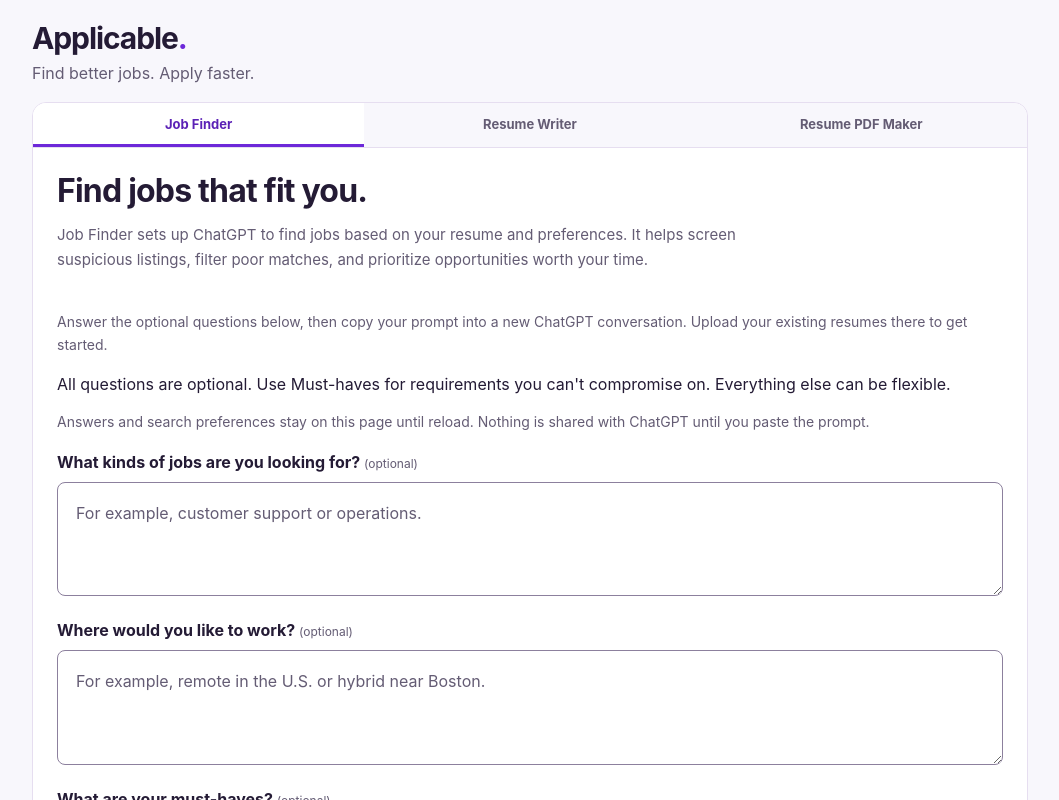
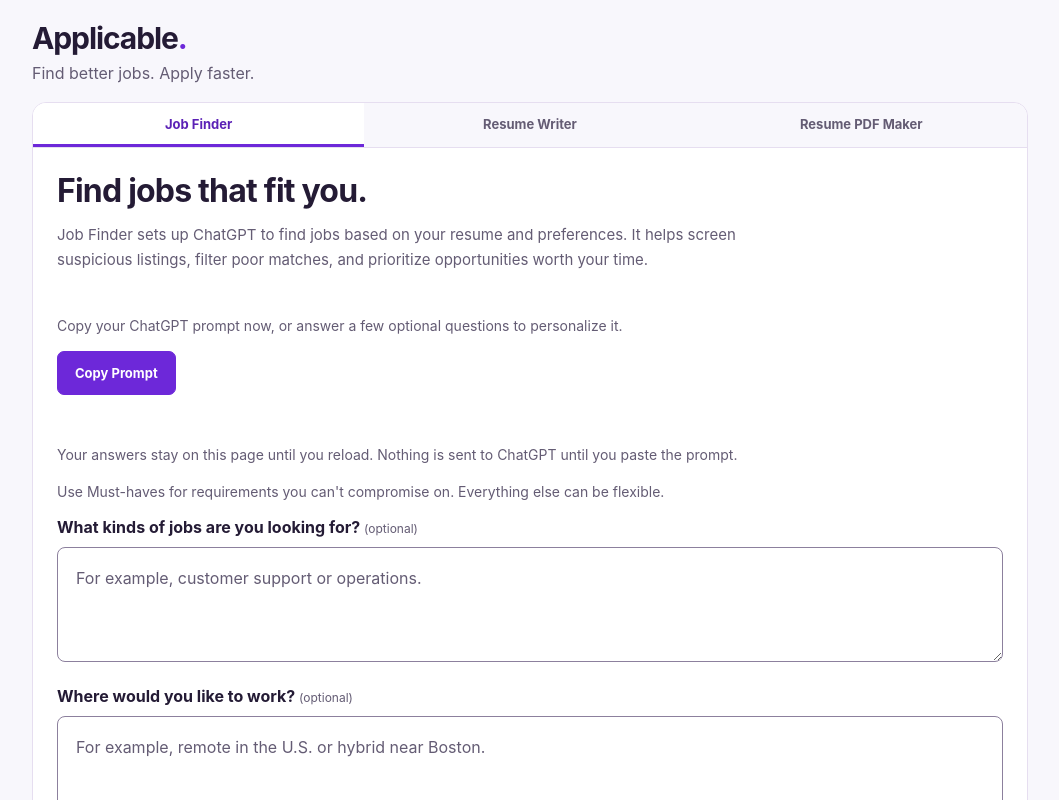
Before and after one commit to Ewager1/applicable, a React (Vite) app: page / in a window 1280 px wide. Both pictures are taken after a click on the tab "Job Finder". Shown: the top 800 px of the page, without its empty margins (110-1169 px from the left). Built offline with nearby package versions, Linux system fonts and the light colour scheme.

Commit message:
feat: make Job Finder setup prompt-first (#93) (#97)

```diff
--- a/src/styles.css
+++ b/src/styles.css
@@ -397,9 +397,21 @@
   margin-top: 18px;
 }
 
-.job-finder-setup form,
 .job-finder-output {
   margin-top: 18px;
+}
+
+.job-finder-additional {
+  margin-bottom: 24px;
+}
+
+.job-finder-additional > summary {
+  min-height: 44px;
+  padding: 10px 0;
+}
+
+.job-finder-additional[open] > summary {
+  margin-bottom: 12px;
 }
 
 .job-finder-field {
--- a/src/ui/App.tsx
+++ b/src/ui/App.tsx
@@ -118,10 +118,6 @@
               your time.
             </p>
           </section>
-          <p className="tool-guidance">
-            Answer the optional questions below, then copy your prompt into a new ChatGPT
-            conversation. Upload your existing resumes there to get started.
-          </p>
           <JobFinderSetup />
         </div>
         <div
--- a/src/ui/JobFinderSetup.tsx
+++ b/src/ui/JobFinderSetup.tsx
@@ -43,6 +43,8 @@
     example: 'For example, changing industries or using training experience.',
   },
 ];
+const INITIAL_QUESTION_COUNT = 3;
+
 const settingsFields: { key: keyof JobFinderSettings; label: string; description: string }[] = [
   {
     key: 'usJobsOnly',
@@ -111,16 +113,28 @@
     }
   }
 
+  function renderQuestions(items: typeof questions) {
+    return items.map(({ key, label, example }) => (
+      <div className="job-finder-field" key={key}>
+        <label htmlFor={`job-finder-${key}`}>
+          {label} <span className="optional">(optional)</span>
+        </label>
+        <textarea
+          id={`job-finder-${key}`}
+          rows={3}
+          placeholder={example}
+          value={answers[key]}
+          onChange={(event) => {
+            clearCopyFeedback();
+            setAnswers({ ...answers, [key]: event.target.value });
+          }}
+        />
+      </div>
+    ));
+  }
+
   return (
     <div className="job-finder-setup">
-      <p id="job-finder-help">
-        All questions are optional. Use Must-haves for requirements you can't compromise on.
-        Everything else can be flexible.
-      </p>
-      <p className="tool-guidance">
-        Answers and search preferences stay on this page until reload. Nothing is shared with
-        ChatGPT until you paste the prompt.
-      </p>
       <form
         aria-label="Job Finder setup"
         aria-describedby="job-finder-help"
@@ -129,23 +143,41 @@
           void copy();
         }}
       >
-        {questions.map(({ key, label, example }) => (
-          <div className="job-finder-field" key={key}>
-            <label htmlFor={`job-finder-${key}`}>
-              {label} <span className="optional">(optional)</span>
-            </label>
+        <p id="job-finder-help" className="tool-guidance">
+          Copy your ChatGPT prompt now, or answer a few optional questions to personalize it.
+        </p>
+        <button type="submit">Copy Prompt</button>
+        <p id="job-finder-copy-status" className="status" role="status" aria-live="polite">
+          {status}
+        </p>
+        <p className="tool-guidance">
+          Your answers stay on this page until you reload. Nothing is sent to ChatGPT until you
+          paste the prompt.
+        </p>
+        {fallbackPrompt && (
+          <div className="job-finder-output">
+            <label htmlFor="job-finder-prompt">Your Job Finder prompt</label>
+            <p id="job-finder-next-steps">
+              Paste this prompt into a new ChatGPT conversation and upload your resumes there.
+            </p>
             <textarea
-              id={`job-finder-${key}`}
-              rows={3}
-              placeholder={example}
-              value={answers[key]}
-              onChange={(event) => {
-                clearCopyFeedback();
-                setAnswers({ ...answers, [key]: event.target.value });
-              }}
+              ref={output}
+              id="job-finder-prompt"
+              readOnly
+              value={fallbackPrompt}
+              rows={16}
+              aria-describedby="job-finder-next-steps job-finder-copy-status"
             />
           </div>
-        ))}
+        )}
+        <p className="tool-guidance">
+          Use Must-haves for requirements you can't compromise on. Everything else can be flexible.
+        </p>
+        {renderQuestions(questions.slice(0, INITIAL_QUESTION_COUNT))}
+        <details className="job-finder-additional">
+          <summary>Additional preferences</summary>
+          {renderQuestions(questions.slice(INITIAL_QUESTION_COUNT))}
+        </details>
         <fieldset className="job-finder-settings">
           <legend>Search preferences</legend>
           {settingsFields.map(({ key, label, description }) => (
@@ -167,29 +199,7 @@
             </div>
           ))}
         </fieldset>
-        <button type="submit">Copy Prompt</button>
       </form>
-      {fallbackPrompt && (
-        <div className="job-finder-output">
-          <label htmlFor="job-finder-prompt">Your Job Finder prompt</label>
-          <p id="job-finder-next-steps">
-            Paste this prompt into a new ChatGPT conversation and upload your existing resumes
-            there. Answer its short clarification questions. For future searches, ask “Look for
-            jobs.” Review results and apply yourself.
-          </p>
-          <textarea
-            ref={output}
-            id="job-finder-prompt"
-            readOnly
-            value={fallbackPrompt}
-            rows={16}
-            aria-describedby="job-finder-next-steps job-finder-copy-status"
-          />
-        </div>
-      )}
-      <p id="job-finder-copy-status" className="status" role="status" aria-live="polite">
-        {status}
-      </p>
     </div>
   );
 }
```
Also changed, not shown: 3 other files (tests, documents, lock files or other folders).
